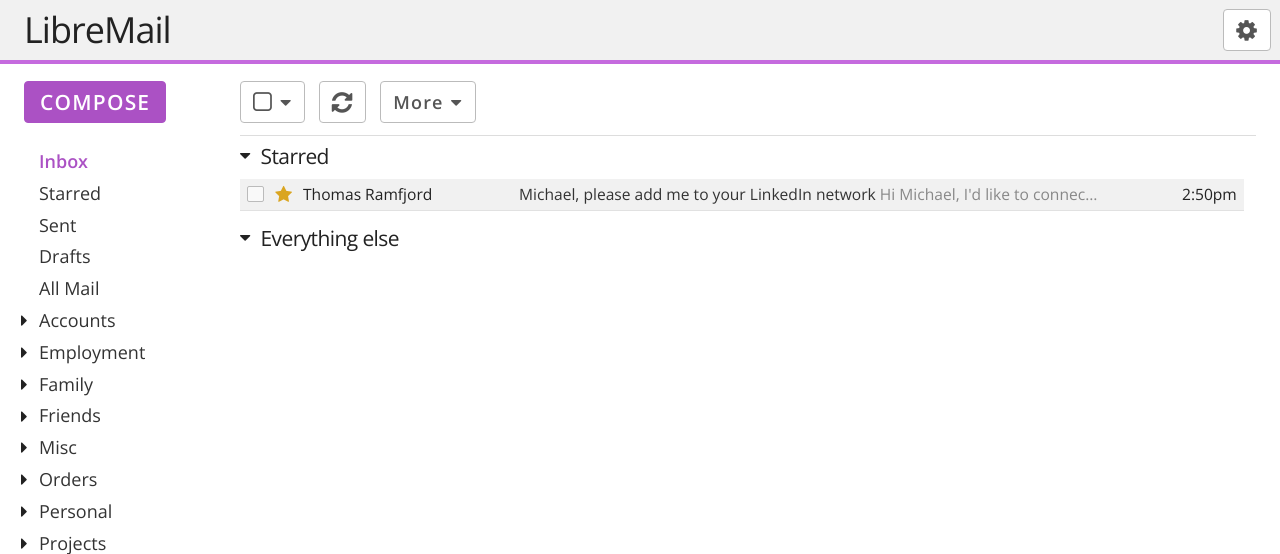
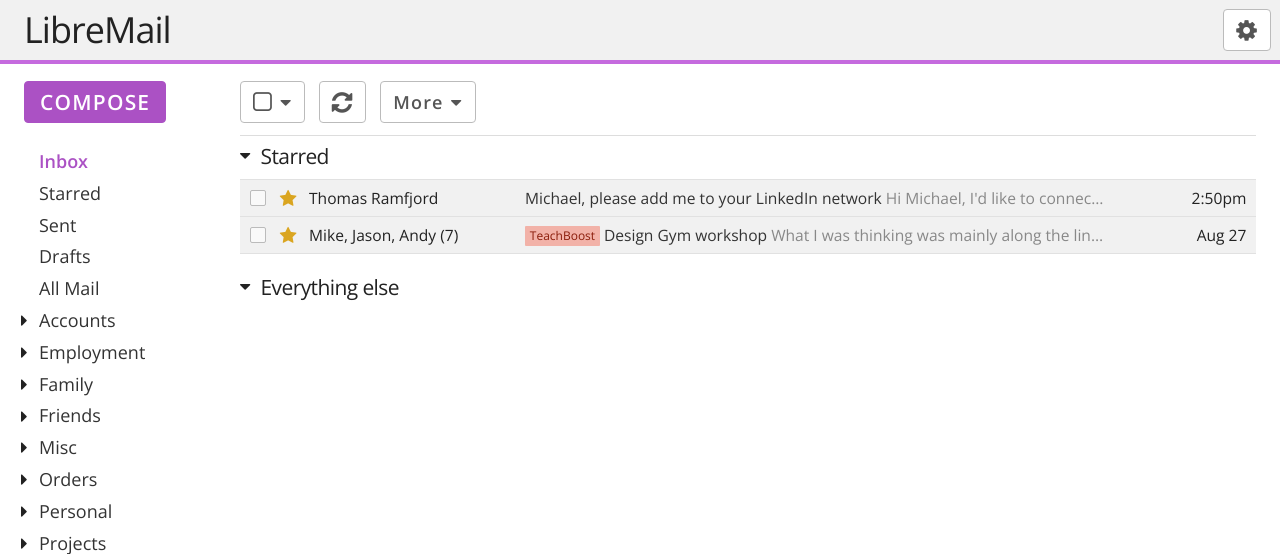
Before and after one commit to mikegioia/libremail, a PHP site: page / in a window 1280 px wide. Shown: the top 554 px of the page. Run offline with PHP 8.4, Linux system fonts and the light colour scheme; some libraries are stand-ins or nearby versions.

Commit message:
Added better message styles

```diff
--- a/css/site.css
+++ b/css/site.css
@@ -164,6 +164,10 @@ section #msg-list h5 {
     margin: 0.5rem 0;
 }
 
+section #msg-list h5 ~ h5 {
+    margin-top: 1.5rem;
+}
+
 section #msg-list h5 .arrow {
     font-size: 1.5rem;
     position: relative;
@@ -302,10 +306,16 @@ input[type="checkbox"].msg-checkbox {
 .msg-label {
     background-color: #f1f1f1;
     border-bottom: 1px solid #e1e1e1;
+    border-top: 1px solid #e1e1e1;
     display: block;
-    height: 2.6rem;
+    height: 3rem;
     float: left;
-    width: 2rem;
+    margin: 0;
+    width: 2.5rem;
+}
+
+.msg-label ~ .msg-label {
+    border-top: none;
 }
 
 .msg-label:after {
@@ -316,55 +326,75 @@ input[type="checkbox"].msg-checkbox {
     content: ' ';
     display: block;
     height: 1.2rem;
-    left: 0.6rem;
+    left: 0.8rem;
     position: relative;
-    top: 0.6rem;
+    top: 0.85rem;
     width: 1.2rem;
 }
 
 .msg-contents {
     background-color: #f1f1f1;
     border-bottom: 1px solid #e1e1e1;
-    display: border-box;
+    border-top: 1px solid #e1e1e1;
     float: left;
-    height: 2.6rem;
-    line-height: 2.66rem;
+    height: 3rem;
+    line-height: 3rem;
     overflow: hidden;
-    width: calc(100% - 5rem);
+    width: calc(100% - 4.5rem);
+}
+
+.msg-contents ~ .msg-contents {
+    border-top: none;
 }
 
 .msg-contents .star {
     color: goldenrod;
     float: left;
+    padding-right: 0.25rem;
     text-align: center;
-    width: 3.25rem;
+    width: 3rem;
 }
 
 .msg-contents .names {
     font-size: 1.3rem;
     float: left;
+    overflow: hidden;
+    text-overflow: ellipsis;
+    white-space: nowrap;
     width: 18rem;
 }
 
 .msg-contents .subject {
     color: #888;
+    display: block;
     float: left;
     font-size: 1.3rem;
-    width: calc(100% - 33.25rem );
     overflow: hidden;
+    text-decoration: none;
+    text-overflow: ellipsis;
     white-space: nowrap;
-    text-overflow: ellipsis;
+    width: calc(100% - 33.75rem );
 }
 
 .msg-contents .subject span {
     color: #333;
 }
 
+.msg-contents .subject mark {
+    /* Temporary */
+    background-color: #F2B2A8;
+    color: #8A1C0A;
+
+    border-radius: 1px;
+    font-size: 1rem;
+    padding: 0.1rem 0.4rem;
+}
+
 .msg-contents .date {
     box-sizing: border-box;
     float: right;
     font-size: 1.3rem;
-    padding-right: 0.6rem;
+    padding-right: 0.8rem;
     text-align: right;
     width: 12rem;
 }
--- a/index.html
+++ b/index.html
@@ -150,7 +150,6 @@
                     <i class="fa fa-caret-down arrow"></i>
                     <span>Starred</span>
                 </h5>
-                <div id="msg-list-wrap">
                 <!--
                     These are iterated out in 3 parts: the checkbox, the checkbox labe,
                     then the message row. This is because any behavior tied to the :checked
@@ -167,17 +166,34 @@
                     <div class="names">
                         Thomas Ramfjord
                     </div>
-                        <div class="subject">
-                            <span>Michael, please add me to your LinkedIn network</span> Hi Michael, I'd like to connect with you on LinkedIn. Thomas Ramfjord Software Engineer at Quantcast
-                        </div>
+                    <a href="#" class="subject">
+                        <span>Michael, please add me to your LinkedIn network</span>&nbsp;Hi Michael, I'd like to connect with you on LinkedIn. Thomas Ramfjord Software Engineer at Quantcast
+                    </a>
                     <div class="date">
                         2:50pm
                     </div>
                 </div>
+                <div class="u-cf"></div>
+
+                <input type="checkbox" name="message[]" value="2" id="msg-checkbox-2" class="msg-checkbox" />
+                <label for="msg-checkbox-1" class="msg-label"></label>
+                <div class="msg-contents" id="msg-contents-1">
+                    <div class="star">
+                        <i class="fa fa-star"></i>
                     </div>
+                    <div class="names">
+                        Mike, Jason, Andy (7)
+                    </div>
+                    <a href="#" class="subject">
+                        <mark>TeachBoost</mark>
+                        <span>Design Gym workshop</span>&nbsp;What I was thinking was mainly along the lines of the one day design thinking bootcamp, centered around the business challenge of finding specific use cases of TB as a platfom and rapidly prototyping it and testing the
+                    </a>
+                    <div class="date">
+                        Aug 27
+                    </div>
+                </div>
+                <div class="u-cf"></div>
 
-                <!-- Clear all our floated elements -->
-                <div class="u-cf"></div>
                 <h5>
                     <i class="fa fa-caret-down arrow"></i>
                     <span>Everything else</span>
```
Lines whose indentation alone changed are shown as unchanged.
